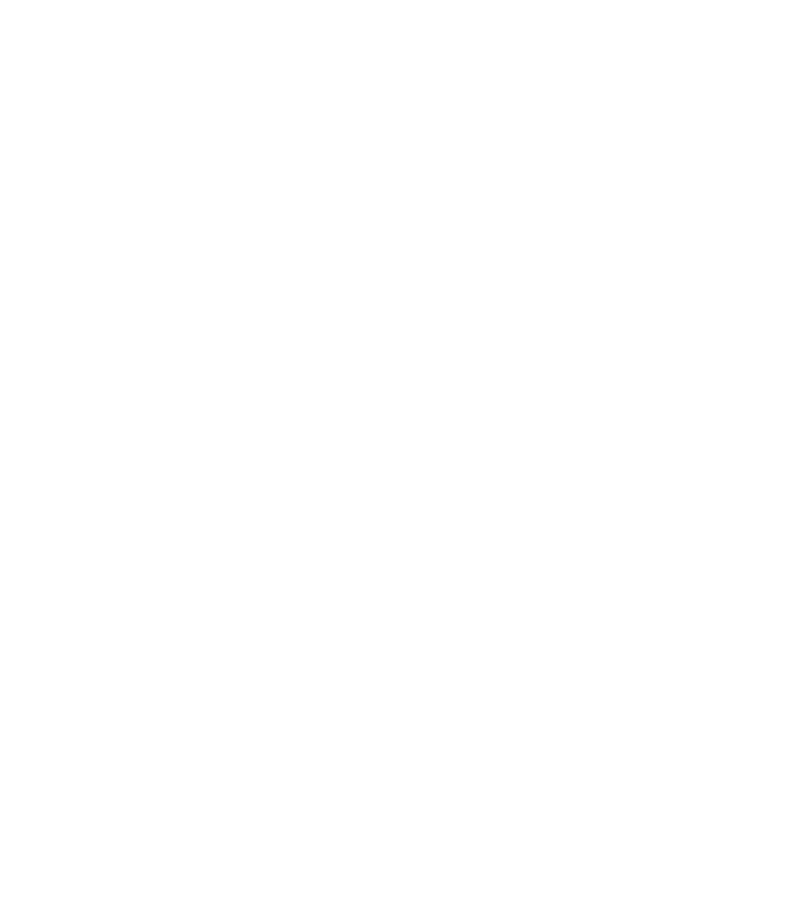
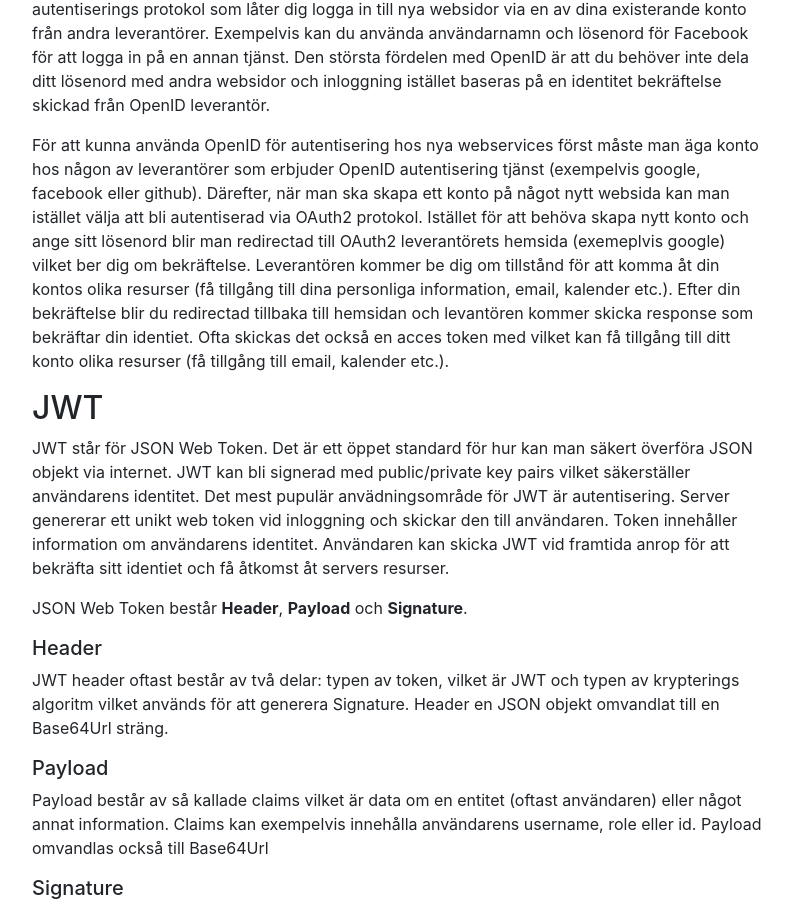
Before and after one commit to bartoszkruba/movie_nights_client_version_2, a React (Create React App) app: page /info in a window 1280 px wide. Shown: the part 193-1097 px from the top of the page, without its empty margins (243-1035 px from the left). Before the commit the page ends 800 px from the top, so only its background shows below. Built offline with nearby package versions, Linux system fonts and the light colour scheme.

Commit message:
Added InfoPage with information about OAuth2, JWT and HTTPS

```diff
--- a/src/App.js
+++ b/src/App.js
@@ -8,7 +8,7 @@ import Index from './components/Index/Index';
 import MovieSearchPage from "./components/MovieSearch/MovieSearchPage/MovieSearchPage";
 import MovieDetailsPage from "./components/MovieDetails/MovieDetailsPage";
 import FriendsPage from "./components/FriendsPage/FriendsPage"
-import CalendarPage from "./components/CalendarPage/CalendarPage";
+import InfoPage from './components/InfoPage/InfoPage'
 import OAuth2RedirectHandler from "./user/oauth2/OAuth2RedirectHandler";
 import {ACCESS_TOKEN} from "./constants/constants";
 import axios from './axios/axios'
@@ -54,7 +54,7 @@ class App extends Component {
     const index = () => <Index setUser={this.setUser} user={this.state.user}/>;
     const movieSearchPage = () => <MovieSearchPage setUser={this.setUser} redirect={this.redirect}/>;
     const friendsPage = () => <FriendsPage/>;
-    const calendarPage = () => <CalendarPage/>;
+    const infoPage = () => <InfoPage/>
 
     return <Router>
       <Navigation user={this.state.user} setUser={this.setUser} redirect={this.redirect}/>
@@ -65,7 +65,7 @@ class App extends Component {
         <Route exact path="/movies" component={movieSearchPage}/>
         <Route path="/movie/:id" render={props => <MovieDetailsPage {...props} setUser={this.setUser}/>}/>
         <Route exact path="/friends" component={friendsPage}/>
-        <Route exact path="/calendar" component={calendarPage}/>
+        <Route exact path="/info" component={infoPage}/>
       </div>
     </Router>
   }
--- a/src/components/CalendarPage/CalendarPage.js
+++ /dev/null
@@ -1,19 +0,0 @@
-import React, {Component} from 'react';
-import {Button} from "reactstrap";
-import {ACCESS_TOKEN} from "../../constants/constants";
-import axios from "../../axios/axios";
-
-class MyEventsPage extends Component {
-
-  render() {
-    return <div>
-      <div className="row">
-        <div className="col-12">
-          <h1>You Upcoming Movie Watching Events</h1>
-        </div>
-      </div>
-    </div>
-  }
-}
-
-export default MyEventsPage
--- /dev/null
+++ b/src/components/InfoPage/InfoPage.js
@@ -0,0 +1,85 @@
+import React, {Component} from 'react';
+
+
+class InfoPage extends Component {
+
+  render() {
+    return <div className="mb-5 mt-5">
+      <div className="row">
+        <div className="col-8 m-auto">
+          <h2>OAuth2</h2>
+          <p>OAuth2 är en authorization metod baserad på OpenID autentisering standard. OpenID är en autentiserings
+            protokol som låter dig logga in till nya websidor via en av dina existerande konto från andra leverantörer.
+            Exempelvis kan du an­vända användarnamn och lösen­ord för Facebook för att logga in på en annan tjänst. Den
+            största fördelen med OpenID är att du behöver inte dela ditt lösenord med andra websidor och inloggning
+            istället baseras på en identitet bekräftelse skickad från OpenID leverantör.</p>
+          <p>För att kunna använda OpenID för autentisering hos nya webservices först måste man äga konto hos någon av
+            leverantörer som erbjuder OpenID autentisering tjänst (exempelvis google, facebook eller github). Därefter,
+            när man ska skapa ett konto på något nytt websida kan man istället välja att bli autentiserad via OAuth2
+            protokol. Istället för att behöva skapa nytt konto och ange sitt lösenord blir man redirectad till OAuth2
+            leverantörets hemsida (exemeplvis google) vilket ber dig om bekräftelse. Leverantören kommer be dig om
+            tillstånd för att komma åt din kontos olika resurser (få tillgång till dina personliga information, email,
+            kalender etc.). Efter din bekräftelse blir du redirectad tillbaka till hemsidan och levantören kommer skicka
+            response som bekräftar din identiet. Ofta skickas det också en acces token med vilket kan få tillgång till
+            ditt konto olika resurser (få tillgång till email, kalender etc.).</p>
+        </div>
+      </div>
+      <div className="row">
+        <div className="col-8 m-auto">
+          <h2>JWT</h2>
+          <p>JWT står för JSON Web Token. Det är ett öppet standard för hur kan man säkert överföra JSON objekt via
+            internet. JWT kan bli signerad med public/private key pairs vilket säkerställer användarens identitet. Det
+            mest pupulär anvädningsområde för JWT är autentisering. Server genererar ett unikt web token vid inloggning
+            och skickar den till användaren. Token innehåller information om användarens identitet. Användaren kan
+            skicka JWT vid framtida anrop för att bekräfta sitt identiet och få åtkomst åt servers resurser. </p>
+          <p>JSON Web Token består <b>Header</b>, <b>Payload</b> och <b>Signature</b>.</p>
+          <h5>Header</h5>
+          <p>JWT header oftast består av två delar: typen av token, vilket är JWT och typen av krypterings algoritm
+            vilket används för att generera Signature. Header en JSON objekt omvandlat till en Base64Url sträng.</p>
+          <h5>Payload</h5>
+          <p>Payload består av så kallade claims vilket är data om en entitet (oftast användaren) eller något annat
+            information. Claims kan exempelvis innehålla användarens username, role eller id. Payload omvandlas också
+            till Base64Url</p>
+          <h5>Signature</h5>
+          <p>Signature säkerställer att meddelandet har inte blivit modifierad på vägen och den berkäftar
+            avsändarens identiet. För att signera en JWT behöver man en “secret”. Secret är en sträng som säkerställer
+            att signeringen kan inte återskapas av något annat service eller användare. Secret brukar bli en lång följd
+            av
+            tecken som är svårt att gissa fram och den hålls hemligt. Man genererar signature genom att passera header,
+            payload och secret via en krypteringsalgoritm. Server generar sitt eget signering och jämför den med skickad
+            meddelande för att säkerstella att token blev inte modifierad på vägen. Eftersom det är endast servern som
+            har tillgång till secret så kan inte någon annan generera en giltig signature.</p>
+        </div>
+      </div>
+      <div className="row">
+        <div className="col-8 m-auto">
+          <h2>HTTPS</h2>
+          <p>HTTPS fungerar på exakt samma sätt som vanlig HTTP. Det enda skillnaden är att HTTPS krypterar meddelande
+            med SSL/TLS. Om din webläsaren pratar med en server via en vanlig HTTP så kan vem som hälst komma åt
+            meddelande och även modifiera de. Om du sitter I en cafeteria kopplat till publik nätverk och använder en
+            webbsida som inte implementerar HTTPS så kan en hacker kopplas in till samma Wifi och stjäla
+            dina autentiseringsinformation. </p>
+          <p>HTTPS säkerställer att det är endast avsändare och avläsare som kan få tillgång till meddelandet. Detta
+            uppnås via användning av så kallade private/public keys. För att client och servern ska kunna skicka
+            information till varandra måste de först skicka Public Keys. Public Key kan användas för att kryptera
+            informationen men när kryptering har blivit färdig så går det inte att läsa av meddelandet med samma
+            nyckeln. Varje Public Key har en motsvarande Private Key vilket kan man använda för att läsa av meddelandet
+            och avläsaren skickar aldrig Private Key till någon. Eftrsom private key är det ända sättet att läsa av
+            informationen och den skickas aldrig via internet så kan ingen förutom avläsaren få tillgång till
+            informationen.</p>
+          <p>För att en webbplats ska kunna betraktas som säkert måste den ha en SSL Certificate. SSL Certifacate är en
+            fil som innehåller information om bland annat ägarens namn och domän. Den säkerställer att webbplatsen
+            faktisk anväden SSL protokol. För att kunna få ett SSL certifikat får sin webbsida måste man kontakta en av
+            organisationer som har rätt till att utfärda den. Dessa organisationerna kommer inspektera webbplatsen och
+            säkerställa att webbsidan faktisk implementerar SSL protokol på ett korrekt sätt. När webbläsaren kommer I
+            kontakt med en av SSL certifierade webbsida så kollar den webbsidans signerade certifikat och kontrollerar
+            att den är giltig. Dessa signeringar är också krypterat med public/private keys så att det finns ingen sätt
+            att förbereda en falsk certifikat.</p>
+        </div>
+      </div>
+    </div>
+  }
+
+}
+
+export default InfoPage
--- a/src/components/Navigation/Navigation.js
+++ b/src/components/Navigation/Navigation.js
@@ -47,9 +47,15 @@ class Navigation extends Component {
           <NavbarToggler onClick={this.toggle}/>
           <Collapse isOpen={this.state.isOpen} navbar>
             <Nav className="ml-auto" navbar>
+              <RouterLink className="navigation-link p-3" exact to="/info">
+                <NavItem>Info</NavItem>
+              </RouterLink>
               {this.props.user && <Fragment>
-                <RouterLink className="navigation-link p-3" exact to="/calendar">
-                  <NavItem>Calendar</NavItem>
+                <RouterLink className="navigation-link p-3" exact to="/">
+                  <NavItem>Create New Event</NavItem>
+                </RouterLink>
+                <RouterLink className="navigation-link p-3" exact to="/">
+                  <NavItem>My Events</NavItem>
                 </RouterLink>
                 <RouterLink className="navigation-link p-3" exact to="/friends">
                   <NavItem>My Friends</NavItem>
```
